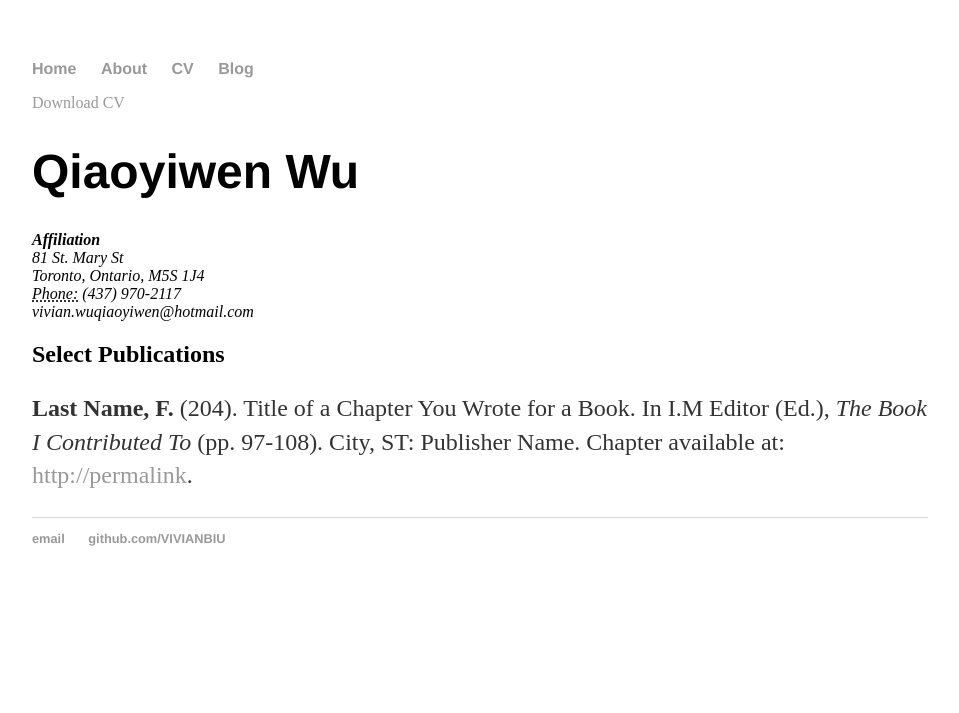
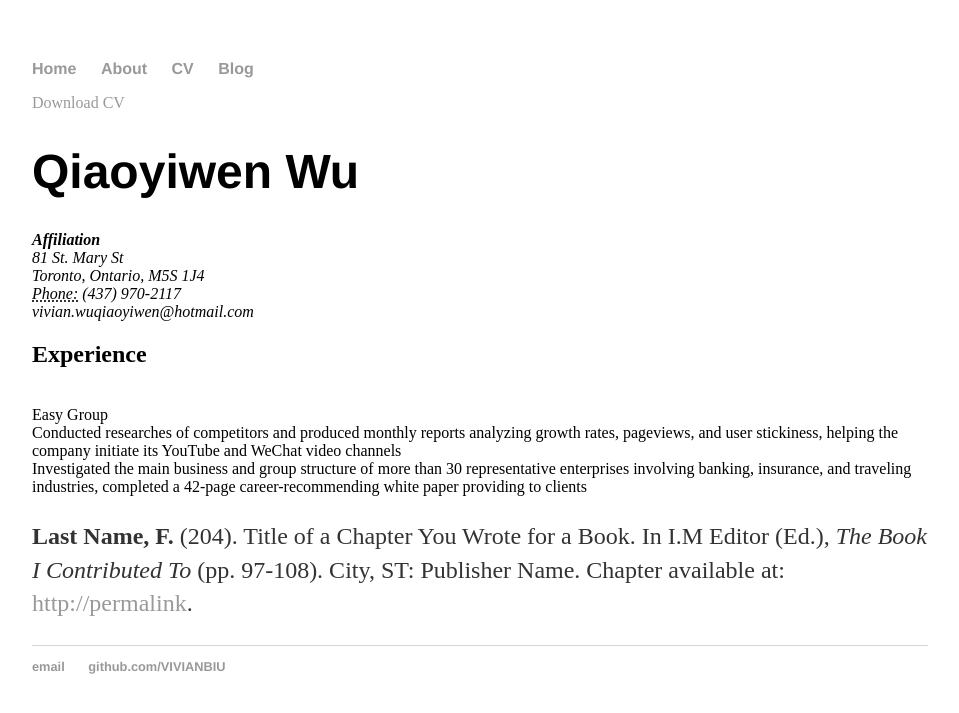
Before and after one commit to VIVIANBIU/vivianbiu.github.io, a Jekyll site: the page built from cv/index.html, in a window 1280 px wide. Shown: the top 713 px of the page, without its empty margins (160-1119 px from the left). Built offline with Jekyll 4.4.1, drawn with Linux system fonts in a browser that asks for light colours.

Commit message:
Update index.html

```diff
--- a/cv/index.html
+++ b/cv/index.html
@@ -14,6 +14,9 @@ title: CV of Qiaoyiwen Wu
 					<span class="obfuscate">vivian.wuqiaoyiwen@hotmail.com</span>
 					</address>
 
-					<h2>Select Publications</h2>
+					<h2>Experience</h2><br>
+					Easy Group<br>
+					Conducted researches of competitors and produced monthly reports analyzing growth rates, pageviews, and user stickiness, helping the company initiate its YouTube and WeChat video channels<br>
+					Investigated the main business and group structure of more than 30 representative enterprises involving banking, insurance, and traveling industries, completed a 42-page career-recommending white paper providing to clients<br>
 
 					<p><strong>Last Name, F.</strong> (204). Title of a Chapter You Wrote for a Book. In I.M Editor (Ed.), <em>The Book I Contributed To</em> (pp. 97-108). City, ST: Publisher Name. Chapter available at: <a href="#">http://permalink</a>.
```
